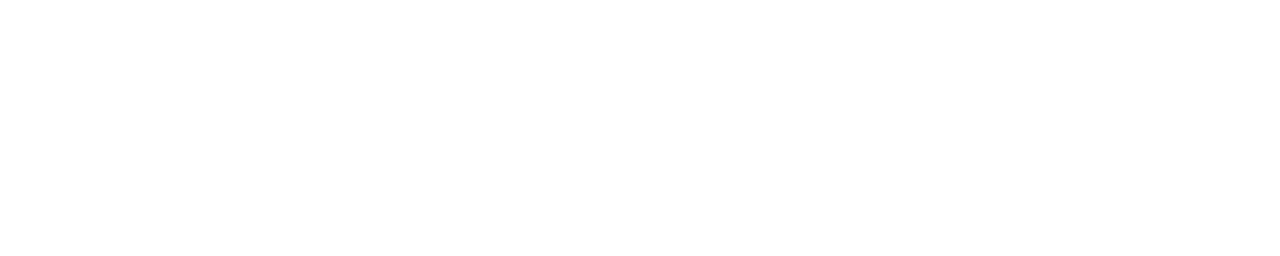
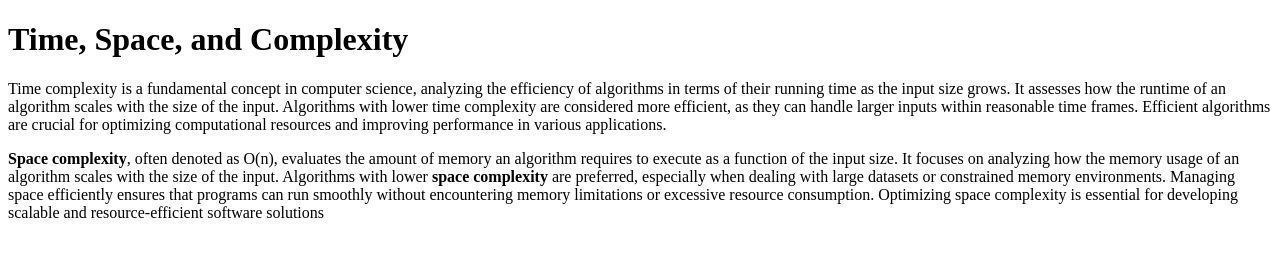
Before and after one commit to acciojob/time-and-space-complexity-prince-9211, a website: page main.html in a window 1280 px wide. Drawn offline with Linux system fonts and the light colour scheme.

Commit message:
created a submission

```diff
--- a/main.html
+++ b/main.html
@@ -8,7 +8,11 @@
 
 <body>
 	<!-- the entire body must be written by student -->
-    <script type="text/javascript" src="./script.js">
+	<h1>Time, Space, and Complexity</h1>
+	<p>Time complexity is a fundamental concept in computer science, analyzing the efficiency of algorithms in terms of their running time as the input size grows. It assesses how the runtime of an algorithm scales with the size of the input. Algorithms with lower time complexity are considered more efficient, as they can handle larger inputs within reasonable time frames. Efficient algorithms are crucial for optimizing computational resources and improving performance in various applications.</p>
+    <p><b>Space complexity</b>, often denoted as O(n), evaluates the amount of memory an algorithm requires to execute as a function of the input size. It focuses on analyzing how the memory usage of an algorithm scales with the size of the input. Algorithms with lower <b>space complexity</b> are preferred, especially when dealing with large datasets or constrained memory environments. Managing space efficiently ensures that programs can run smoothly without encountering memory limitations or excessive resource consumption. Optimizing space complexity is essential for developing scalable and resource-efficient software solutions</p>
+
+	<script type="text/javascript" src="./script.js">
 </script>
 
 </body>
```
